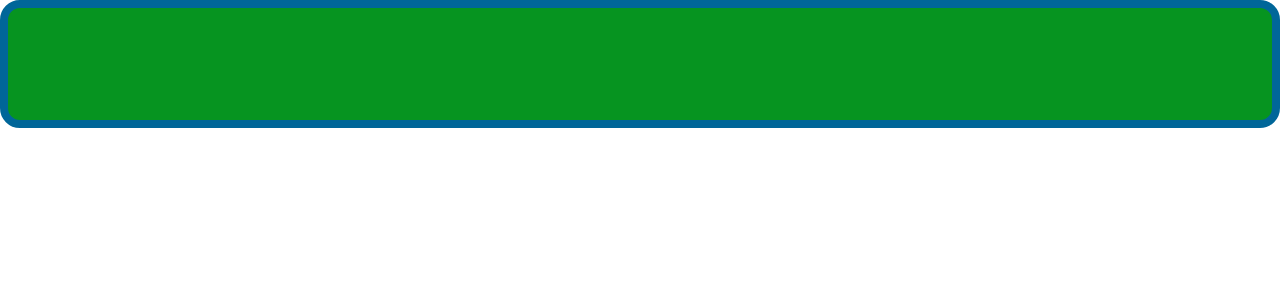
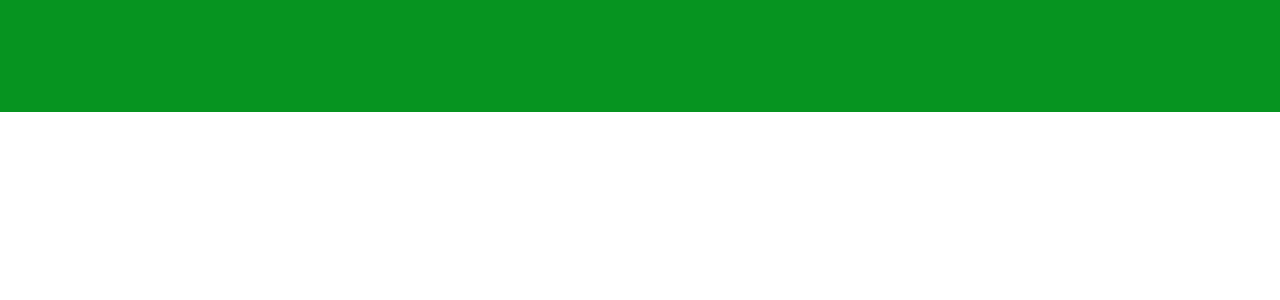
Before and after one commit to pepechainbiz/Frenswap, a React (Create React App) app in the folder pepechain-faucet-main/: page / in a window 1280 px wide. Shown: the top 300 px of the page. Built offline with nearby package versions, Linux system fonts and the light colour scheme.

Commit message:
update nav
no border on faucet nav

```diff
--- a/pepechain-faucet-main/src/App.js
+++ b/pepechain-faucet-main/src/App.js
@@ -22,8 +22,8 @@
   return (
     <div>
             <nav className="navbar" style={{
-        border: '8px solid #069',
-        borderRadius: '20px',
+        // border: '8px solid #069',
+        // borderRadius: '20px',
         backgroundColor: '#069420',
         color: '#000',
         padding: '30px',
```
